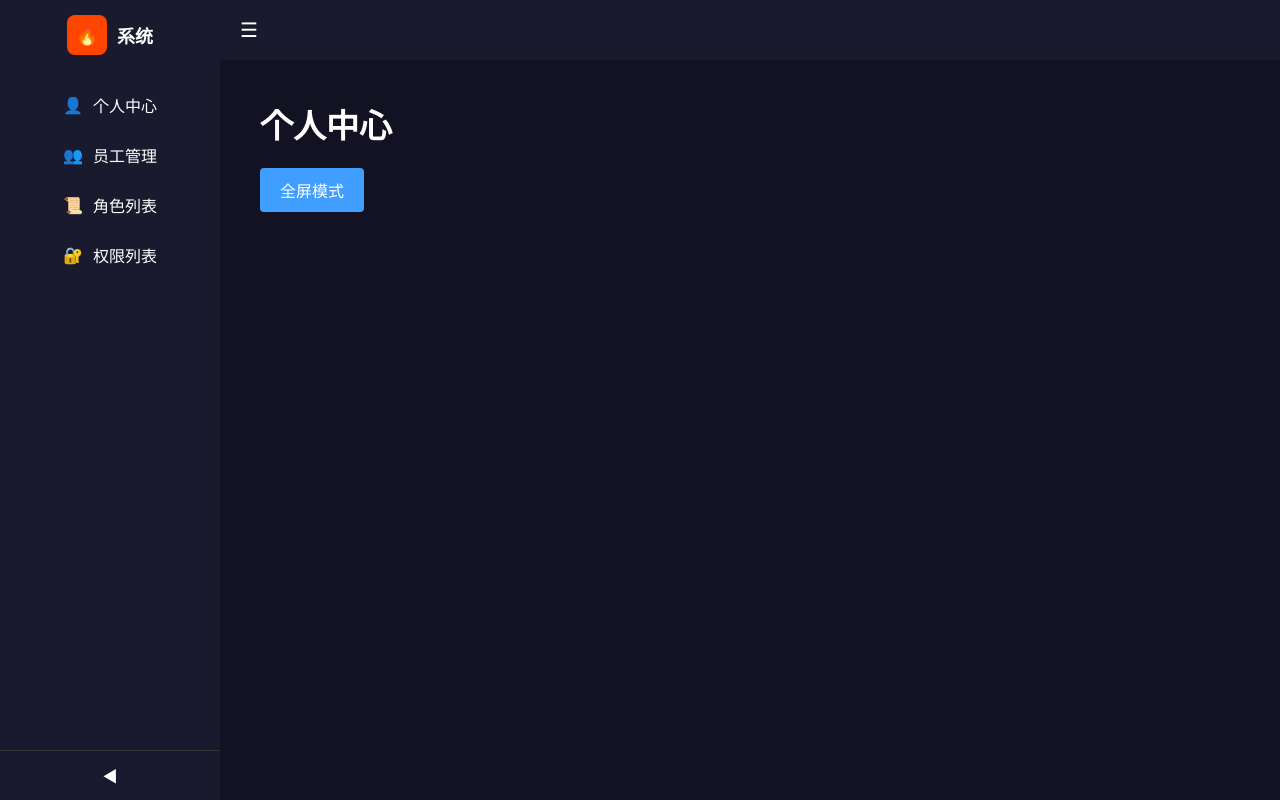
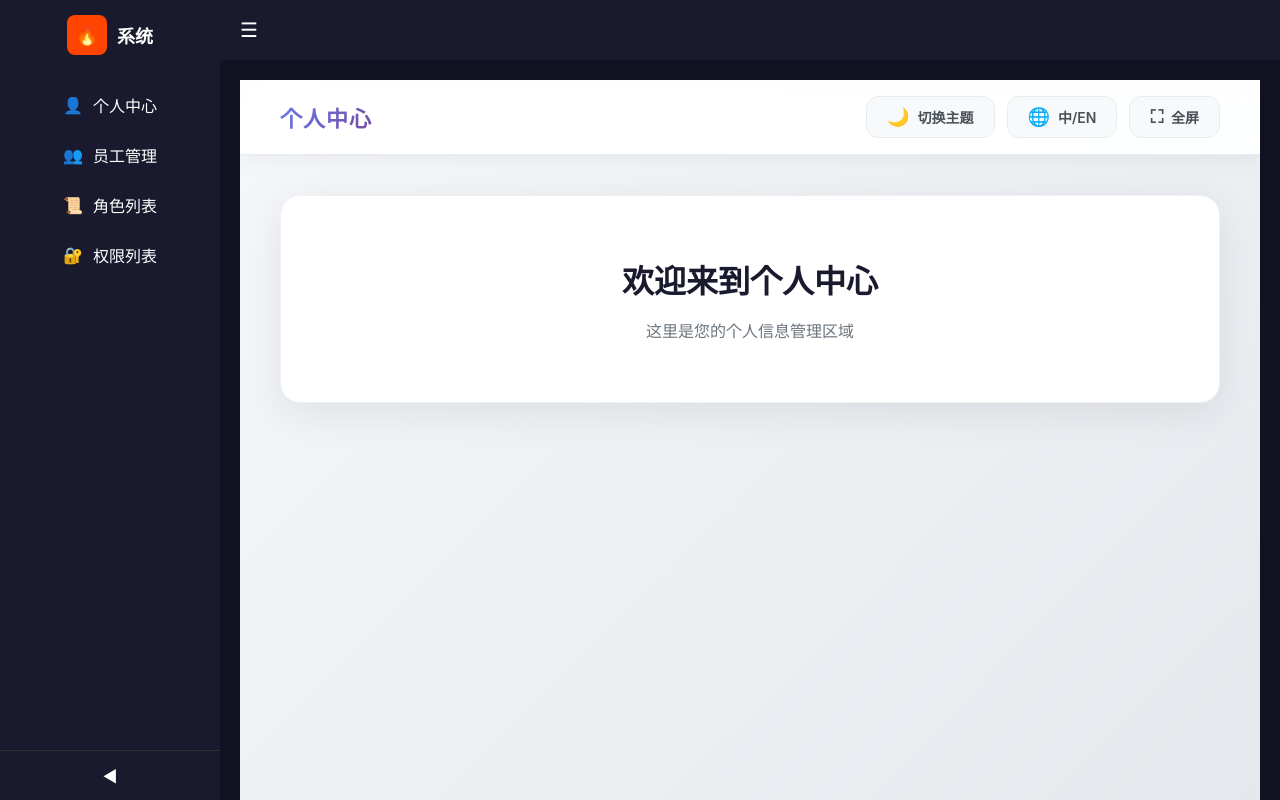
Before and after one commit to wenlingyv/aaaa, a Vue app: page /#/ in a window 1280 px wide. Both pictures are taken after a click on the button "登录". Built offline with nearby package versions, Linux system fonts and the light colour scheme.

Commit message:
'新增了样式和头部按钮'

```diff
--- a/src/style/Personal.css
+++ b/src/style/Personal.css
@@ -1,17 +1,107 @@
 .personal-page {
+  min-height: 100vh;
+  background: linear-gradient(135deg, #f5f7fa 0%, #e4e8ec 100%);
+  margin: 0;
+  padding: 0;
+}
+
+.personal-header {
+  display: flex;
+  justify-content: space-between;
+  align-items: center;
+  padding: 16px 40px;
+  background: rgba(255, 255, 255, 0.95);
+  backdrop-filter: blur(10px);
+  box-shadow: 0 2px 20px rgba(0, 0, 0, 0.06);
+  position: sticky;
+  top: 0;
+  z-index: 100;
+  border-bottom: 1px solid rgba(228, 232, 236, 0.8);
+}
+
+.header-left .page-title {
   font-size: 22px;
-  padding: 20px;
+  font-weight: 700;
+  margin: 0;
+  background: linear-gradient(135deg, #667eea 0%, #764ba2 100%);
+  -webkit-background-clip: text;
+  -webkit-text-fill-color: transparent;
+  background-clip: text;
+  letter-spacing: 1px;
 }
-.personal-page .fullscreen-btn {
+
+.header-right {
+  display: flex;
+  gap: 12px;
+  align-items: center;
+}
+
+.header-btn {
+  display: flex;
+  align-items: center;
+  gap: 8px;
   padding: 10px 20px;
+  font-size: 14px;
+  font-weight: 600;
+  border: none;
+  border-radius: 12px;
+  cursor: pointer;
+  transition: all 0.3s cubic-bezier(0.4, 0, 0.2, 1);
+  background: #f8f9fa;
+  color: #495057;
+  border: 1px solid #e9ecef;
+}
+
+.header-btn .btn-icon {
+  font-size: 18px;
+  line-height: 1;
+}
+
+.header-btn:hover {
+  transform: translateY(-3px);
+  box-shadow: 0 8px 25px rgba(0, 0, 0, 0.12);
+}
+
+.theme-btn:hover {
+  background: linear-gradient(135deg, #667eea 0%, #764ba2 100%);
+  color: #ffffff;
+  border-color: transparent;
+}
+
+.lang-btn:hover {
+  background: linear-gradient(135deg, #f093fb 0%, #f5576c 100%);
+  color: #ffffff;
+  border-color: transparent;
+}
+
+.fullscreen-btn:hover {
+  background: linear-gradient(135deg, #4facfe 0%, #00f2fe 100%);
+  color: #ffffff;
+  border-color: transparent;
+}
+
+.personal-content {
+  padding: 40px;
+}
+
+.content-card {
+  background: #ffffff;
+  border-radius: 20px;
+  padding: 60px 40px;
+  box-shadow: 0 10px 40px rgba(0, 0, 0, 0.08);
+  text-align: center;
+  border: 1px solid rgba(228, 232, 236, 0.6);
+}
+
+.content-card h2 {
+  font-size: 32px;
+  color: #1a1a2e;
+  margin-bottom: 16px;
+  font-weight: 700;
+}
+
+.content-card p {
   font-size: 16px;
-  cursor: pointer;
-  background-color: #409eff;
-  color: white;
-  border: none;
-  border-radius: 4px;
-  margin-top: 20px;
+  color: #6c757d;
+  font-weight: 400;
 }
-.personal-page .fullscreen-btn:hover {
-  background-color: #66b1ff;
-}
--- a/src/views/Personal.vue
+++ b/src/views/Personal.vue
@@ -1,35 +1,33 @@
 <template>
   <div class="personal-page">
-    <h2>个人中心</h2>
-    <button @click="toggleFullscreen" class="fullscreen-btn">
-      {{ isFullscreen ? '退出全屏' : '全屏模式' }}
-    </button>
+    <header class="personal-header">
+      <div class="header-left">
+        <h1 class="page-title">个人中心</h1>
+      </div>
+      <div class="header-right">
+        <button class="header-btn theme-btn">
+          <span class="btn-icon">🌙</span>
+          <span>切换主题</span>
+        </button>
+        <button class="header-btn lang-btn">
+          <span class="btn-icon">🌐</span>
+          <span>中/EN</span>
+        </button>
+        <button class="header-btn fullscreen-btn">
+          <span class="btn-icon">⛶</span>
+          <span>全屏</span>
+        </button>
+      </div>
+    </header>
+    <main class="personal-content">
+      <div class="content-card">
+        <h2>欢迎来到个人中心</h2>
+        <p>这里是您的个人信息管理区域</p>
+      </div>
+    </main>
   </div>
 </template>
 
 <script setup>
-import { ref, onMounted, onUnmounted } from 'vue'
 import '../style/Personal.css'
-
-const isFullscreen = ref(false)
-
-const toggleFullscreen = () => {
-  if (!document.fullscreenElement) {
-    document.documentElement.requestFullscreen()
-  } else {
-    document.exitFullscreen()
-  }
-}
-
-const handleFullscreenChange = () => {
-  isFullscreen.value = !!document.fullscreenElement
-}
-
-onMounted(() => {
-  document.addEventListener('fullscreenchange', handleFullscreenChange)
-})
-
-onUnmounted(() => {
-  document.removeEventListener('fullscreenchange', handleFullscreenChange)
-})
 </script>
```
